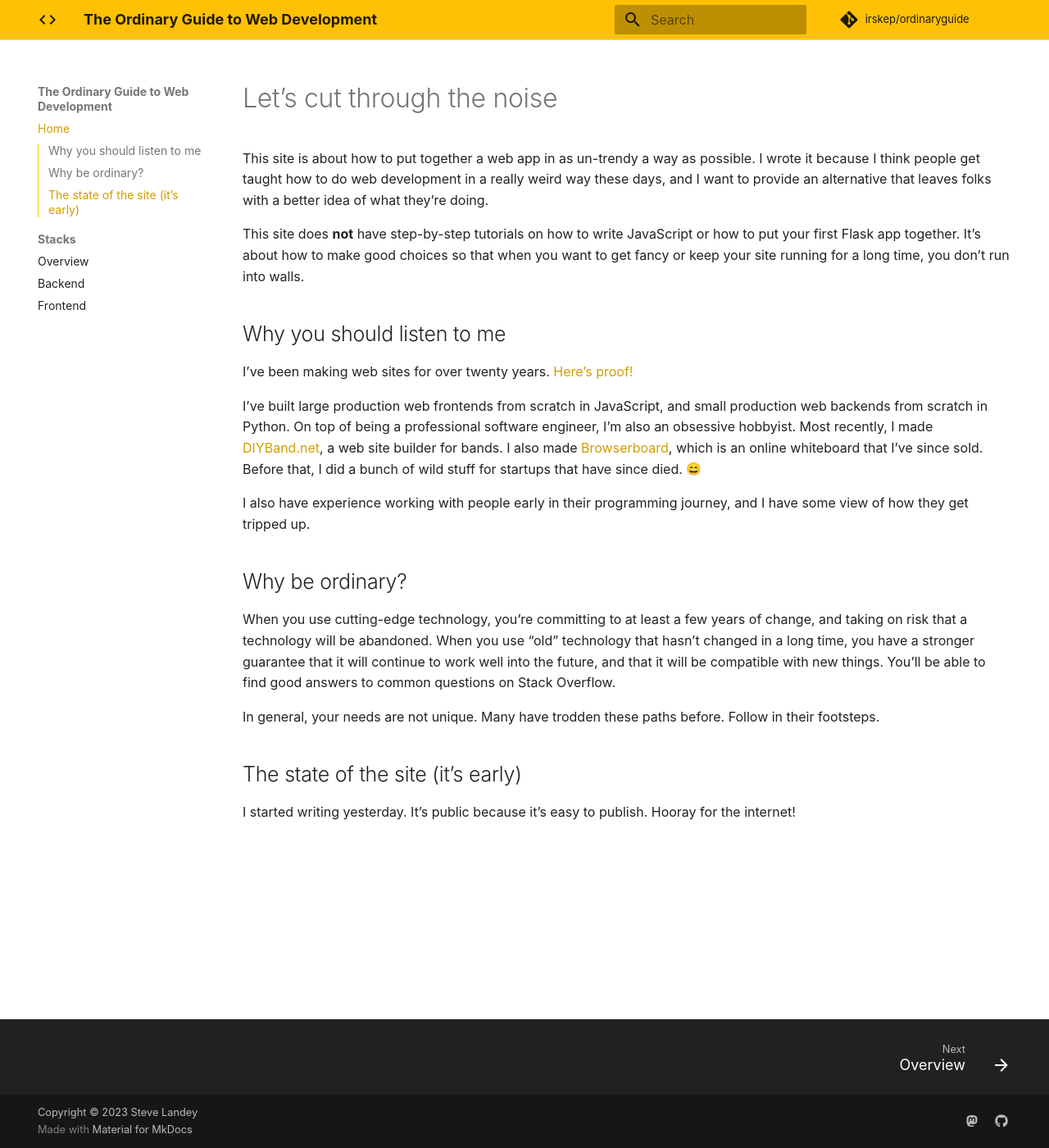
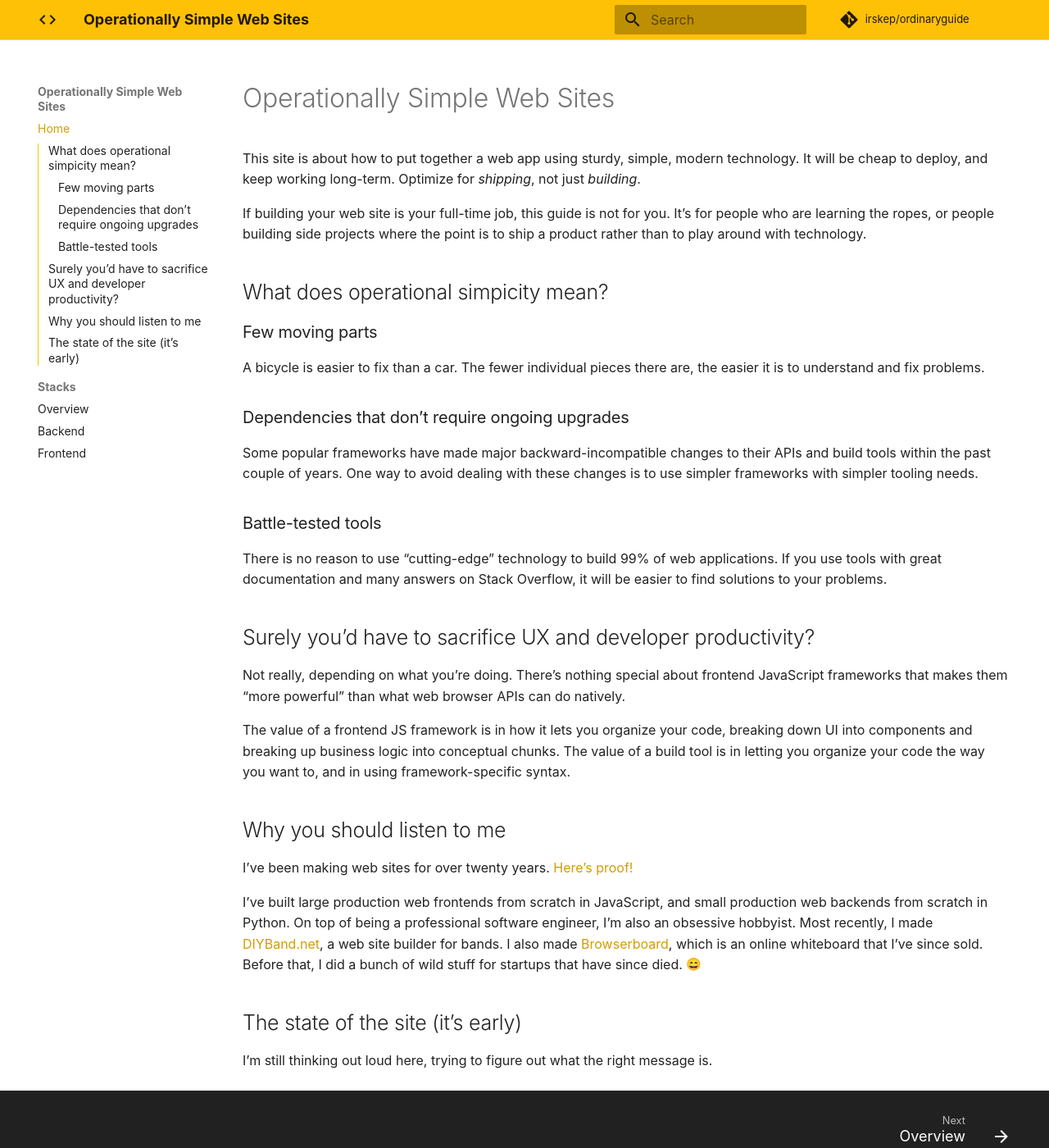
Before and after one commit to irskep/simplewebsites, an MkDocs documentation site: the page built from docs/index.md, in a window 1280 px wide and 1400 px high. Shown: the whole window at 82% size. Built offline with MkDocs 1.6.1 and Material for MkDocs 9.7.7, drawn with Linux system fonts in a browser that asks for light colours; emoji names are drawn with the system emoji font; comment, search, counter and statistics services are not loaded.

Commit message:
Rethinking again

```diff
--- a/docs/index.md
+++ b/docs/index.md
@@ -1,12 +1,32 @@
 ---
-title: Let's cut through the noise
+title: Operationally Simple Web Sites
 ---
 
-# Let's cut through the noise
+# Operationally Simple Web Sites
 
-This site is about how to put together a web app in as un-trendy a way as possible. I wrote it because I think people get taught how to do web development in a really weird way these days, and I want to provide an alternative that leaves folks with a better idea of what they're doing.
+This site is about how to put together a web app using sturdy, simple, modern technology. It will be cheap to deploy, and keep working long-term. Optimize for _shipping_, not just _building_.
 
-This site does **not** have step-by-step tutorials on how to write JavaScript or how to put your first Flask app together. It's about how to make good choices so that when you want to get fancy or keep your site running for a long time, you don't run into walls.
+If building your web site is your full-time job, this guide is not for you. It's for people who are learning the ropes, or people building side projects where the point is to ship a product rather than to play around with technology.
+
+## What does operational simpicity mean?
+
+### Few moving parts
+
+A bicycle is easier to fix than a car. The fewer individual pieces there are, the easier it is to understand and fix problems.
+
+### Dependencies that don't require ongoing upgrades
+
+Some popular frameworks have made major backward-incompatible changes to their APIs and build tools within the past couple of years. One way to avoid dealing with these changes is to use simpler frameworks with simpler tooling needs.
+
+### Battle-tested tools
+
+There is no reason to use "cutting-edge" technology to build 99% of web applications. If you use tools with great documentation and many answers on Stack Overflow, it will be easier to find solutions to your problems.
+
+## Surely you'd have to sacrifice UX and developer productivity?
+
+Not really, depending on what you're doing. There's nothing special about frontend JavaScript frameworks that makes them "more powerful" than what web browser APIs can do natively.
+
+The value of a frontend JS framework is in how it lets you organize your code, breaking down UI into components and breaking up business logic into conceptual chunks. The value of a build tool is in letting you organize your code the way you want to, and in using framework-specific syntax.
 
 ## Why you should listen to me
 
@@ -14,14 +34,6 @@ I've been making web sites for over twenty years. [Here's proof!](https://imacis
 
 I've built large production web frontends from scratch in JavaScript, and small production web backends from scratch in Python. On top of being a professional software engineer, I'm also an obsessive hobbyist. Most recently, I made [DIYBand.net](https://diyband.net), a web site builder for bands. I also made [Browserboard](https://browserboard.com), which is an online whiteboard that I've since sold. Before that, I did a bunch of wild stuff for startups that have since died. :smile:
 
-I also have experience working with people early in their programming journey, and I have some view of how they get tripped up.
-
-## Why be ordinary?
-
-When you use cutting-edge technology, you're committing to at least a few years of change, and taking on risk that a technology will be abandoned. When you use "old" technology that hasn't changed in a long time, you have a stronger guarantee that it will continue to work well into the future, and that it will be compatible with new things. You'll be able to find good answers to common questions on Stack Overflow.
-
-In general, your needs are not unique. Many have trodden these paths before. Follow in their footsteps.
-
 ## The state of the site (it's early)
 
-I started writing yesterday. It's public because it's easy to publish. Hooray for the internet!
+I'm still thinking out loud here, trying to figure out what the right message is.
--- a/mkdocs.yml
+++ b/mkdocs.yml
@@ -1,8 +1,8 @@
-site_name: The Ordinary Guide to Web Development
+site_name: Operationally Simple Web Sites
 site_url: https://steveasleep.com/ordinaryguide/
-site_author: Martin Donath
+site_author: Steve Landey
 site_description: >-
-  A web site with evergreen information and advice about making web sites
+  How to make web sites that are easy and cheap to operate
 
 repo_name: irskep/ordinaryguide
 repo_url: https://github.com/irskep/ordinaryguide
```
